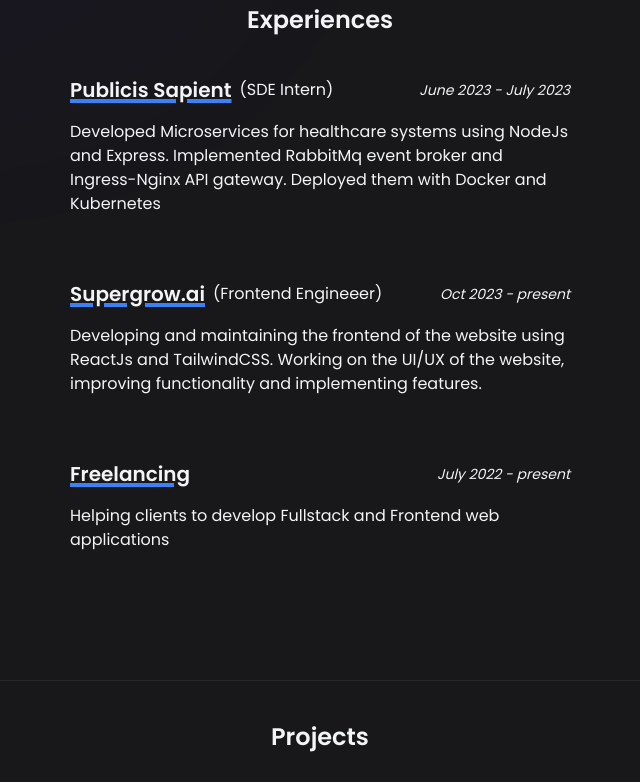
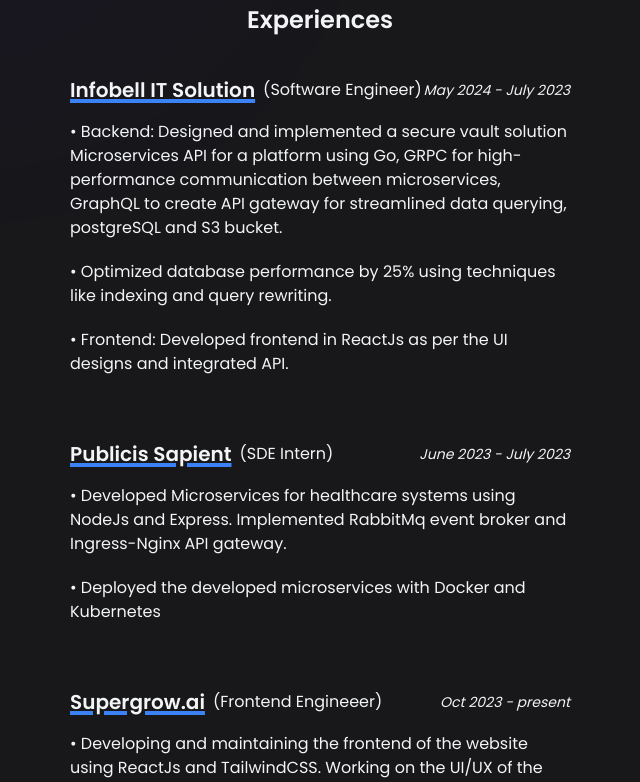
Before and after one commit to yashnirmal/portfolio, a Next.js app: page / in a window 1280 px wide. Shown: the part 820-1602 px from the top of the page, without its empty margins (320-960 px from the left). Built offline with nearby package versions, Linux system fonts and the light colour scheme.

Commit message:
chagned experience

```diff
--- a/components/ExprienceCard.js
+++ b/components/ExprienceCard.js
@@ -11,7 +11,11 @@
 
         <span className="italic text-sm">{exp.timeline}</span>
       </div>
-      <p>{exp.description}</p>
+      <div className="flex gap-5 flex-col">
+        {exp.description.map((data) => (
+          <p>{data}</p>
+        ))}
+      </div>
     </div>
   );
 }
--- a/data/data.js
+++ b/data/data.js
@@ -26,7 +26,11 @@
     ],
     github: "https://github.com/yashnirmal/space-shooter",
     website: "https://space-shooter-home.vercel.app",
-    images: ["/projects/shooter-1.png","/projects/shooter-2.png","/projects/shooter-3.png"],
+    images: [
+      "/projects/shooter-1.png",
+      "/projects/shooter-2.png",
+      "/projects/shooter-3.png",
+    ],
   },
   {
     title: "Bloggator",
@@ -35,7 +39,12 @@
     techstack: ["ReactJs", "NodeJs", "MongoDB", "ExpressJs", "Redux", "JWT"],
     github: "https://github.com/yashnirmal/mern-blog-website",
     website: "https://bloggator.netlify.app/",
-    images: ["/projects/bloggator.png","/projects/blog-2.png","/projects/blog-4.png","/projects/blog-3.png"],
+    images: [
+      "/projects/bloggator.png",
+      "/projects/blog-2.png",
+      "/projects/blog-4.png",
+      "/projects/blog-3.png",
+    ],
   },
   {
     title: "Raven Hunter Game",
@@ -53,30 +62,45 @@
     techstack: ["ReactJs", "CSS", "Fetch API", "MaterialUI"],
     github: "https://github.com/yashnirmal/crypto-news-and-tracker",
     website: "https://crypto-news-and-tracker.netlify.app/",
-    images: ["/projects/crypto.png","/projects/crypto-2.png"],
+    images: ["/projects/crypto.png", "/projects/crypto-2.png"],
   },
 ];
 
 export const experience = [
   {
+    timeline: "May 2024 - July 2023",
+    company: "Infobell IT Solution",
+    position: "Software Engineer",
+    description: [
+      "• Backend: Designed and implemented a secure vault solution Microservices API for a platform using Go, GRPC for high-performance communication between microservices, GraphQL to create API gateway for streamlined data querying, postgreSQL and S3 bucket.",
+      "• Optimized database performance by 25% using techniques like indexing and query rewriting.",
+      "• Frontend: Developed frontend in ReactJs as per the UI designs and integrated API.",
+    ],
+  },
+  {
     timeline: "June 2023 - July 2023",
     company: "Publicis Sapient",
     position: "SDE Intern",
-    description:
-      "Developed Microservices for healthcare systems using NodeJs and Express. Implemented RabbitMq event broker and Ingress-Nginx API gateway. Deployed them with Docker and Kubernetes",
+    description: [
+      "• Developed Microservices for healthcare systems using NodeJs and Express. Implemented RabbitMq event broker and Ingress-Nginx API gateway.",
+      "• Deployed the developed microservices with Docker and Kubernetes",
+    ],
   },
   {
     timeline: "Oct 2023 - present",
     company: "Supergrow.ai",
     position: "Frontend Engineeer",
-    description:
-      "Developing and maintaining the frontend of the website using ReactJs and TailwindCSS. Working on the UI/UX of the website, improving functionality and implementing features.",
+    description: [
+      "• Developing and maintaining the frontend of the website using ReactJs and TailwindCSS. Working on the UI/UX of the website, improving functionality and implementing features.",
+    ],
   },
   {
     timeline: "July 2022 - present",
-    company: "Freelancing",
+    company: "Opensource Contributions",
     position: "",
-    description:
-      "Helping clients to develop Fullstack and Frontend web applications",
+    description: [
+      "• Contributing to various open source contributions to various projects",
+      "• Completed HacktoberFest successfully by contributing to opensource projects.",
+    ],
   },
 ];
```
